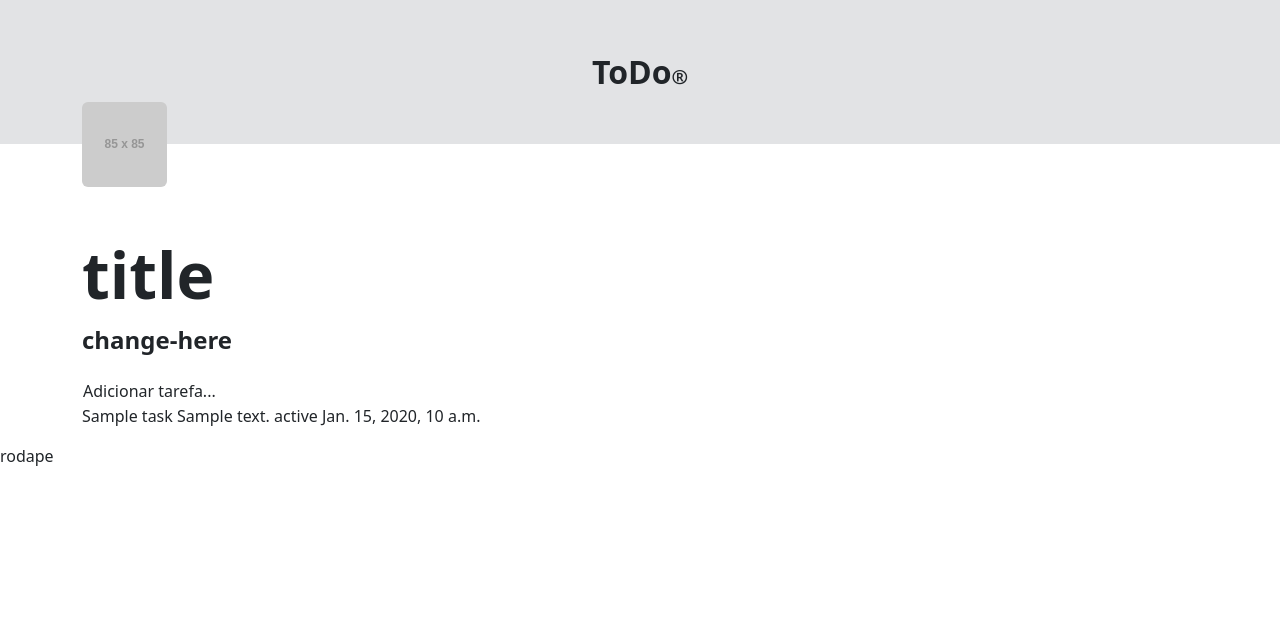
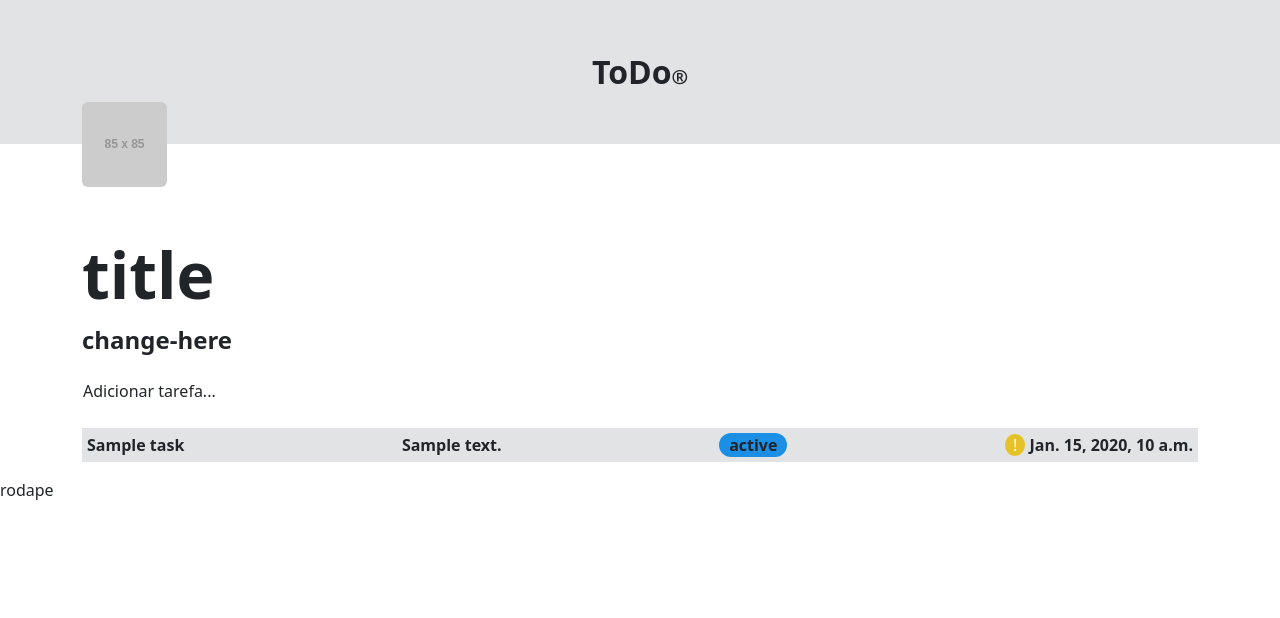
Before and after one commit to danielBRTanimacao/To-Do-python, a Django app: page / in a window 1280 px wide. Shown: the top 618 px of the page. Run offline with Django 5.2, Linux system fonts and the light colour scheme; a user stored in the database is signed in; tables that the repository leaves empty hold one stand-in row (values such as "Sample post"); grey boxes labelled with a size stand in for pictures from a placeholder-image service; some libraries are stand-ins or nearby versions.

Commit message:
created list of tasks and desing base

```diff
--- a/ToDoApp/static/css/index.css
+++ b/ToDoApp/static/css/index.css
@@ -1,6 +1,28 @@
 ul {
     padding: 0 !important;
     list-style: none;
+}
+
+li {
+    margin-bottom: 3px;
+    padding: 5px;
+    display: flex;
+    justify-content: space-between;
+    align-items: center;
+}
+
+.alert-date {
+    font-weight: 400;
+    background-color: #e6c229;
+    padding: 0 8px;
+    border-radius: 100%;
+    color: white;
+}
+
+.status {
+    padding: 0 10px;
+    border-radius: 12px;
+    background-color: #1a8fe3;
 }
 
 .btn-tasks {
--- a/ToDoApp/templates/pages/index.html
+++ b/ToDoApp/templates/pages/index.html
@@ -80,13 +80,17 @@
                 </div>
             </div>
         </div>
-        <ul>
+        <ul class="pt-4">
             {% for task in tasks %}
-                <li>
+                <!--#1a8fe3-->
+                <li style="background: #e2e3e5;" class="fw-bold">
                     <span>{{task.title}}</span>
                     <span>{{task.description}}</span>
-                    <span>{{task.status}}</span>
-                    <span>{{task.due_date}}</span>
+                    <span class="status">{{task.status}}</span>
+                    <span>
+                        <span class="alert-date">!</span>
+                        {{task.due_date}}
+                    </span>
                 </li>
             {% endfor %}
         </ul>
```
